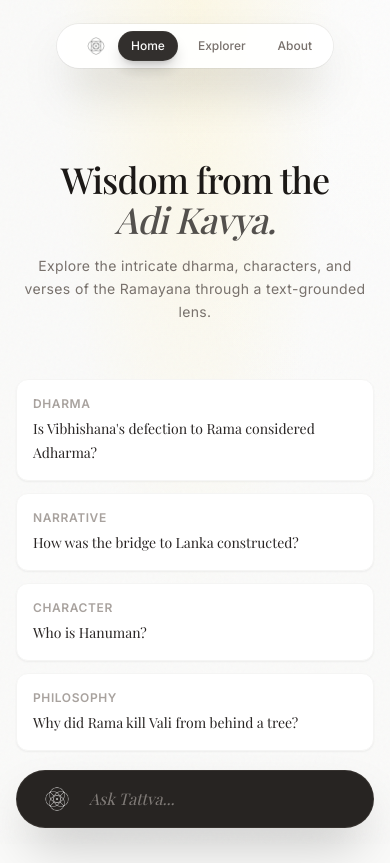
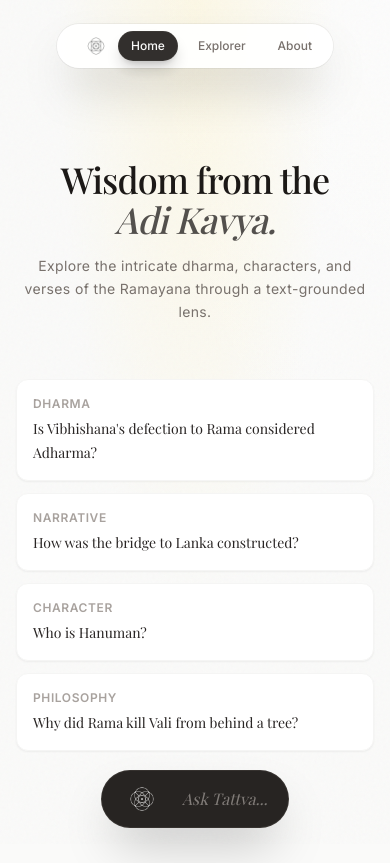
Before and after one commit to maruthiram08/tattva-app, a Next.js app: page / in a window 390 px wide. Built offline with nearby package versions, Linux system fonts and the light colour scheme.

Commit message:
UI: Add expanding search & restore explorer loader

```diff
--- /dev/null
+++ b/app/explorer/loading.tsx
@@ -0,0 +1,9 @@
+import { TattvaLoader } from "@/components/ui/tattva-loader";
+
+export default function Loading() {
+    return (
+        <div className="flex h-[80vh] w-full items-center justify-center">
+            <TattvaLoader size={64} />
+        </div>
+    );
+}
--- a/components/question/FloatingQuestionInput.tsx
+++ b/components/question/FloatingQuestionInput.tsx
@@ -23,14 +23,23 @@ export function FloatingQuestionInput({ onSubmit, isLoading }: FloatingQuestionI
         }
     };
 
+    const [isFocused, setIsFocused] = useState(false);
+    const hasValue = value.trim().length > 0;
+    const isExpanded = isFocused || hasValue || isLoading;
+
     return (
-        <div className="fixed bottom-4 md:bottom-8 left-1/2 -translate-x-1/2 z-50 w-full max-w-xl px-4 animate-in fade-in slide-in-from-bottom-8 duration-700 delay-200">
+        <div className={cn(
+            "fixed bottom-4 md:bottom-8 left-1/2 -translate-x-1/2 z-50 w-full px-4 animate-in fade-in slide-in-from-bottom-8 duration-700 delay-200 transition-all duration-500 ease-out",
+            isExpanded ? "max-w-xl" : "max-w-[220px] md:max-w-[260px]"
+        )}>
             <form
                 onSubmit={handleSubmit}
+                onClick={() => inputRef.current?.focus()}
                 className={cn(
-                    "relative flex items-center gap-3 pl-5 pr-2 py-2 rounded-full shadow-2xl transition-all duration-300 border border-stone-700/50",
+                    "relative flex items-center gap-3 pl-5 pr-2 py-2 rounded-full shadow-2xl transition-all duration-500 ease-out border border-stone-700/50 cursor-text",
                     "bg-stone-900/95 backdrop-blur-md text-stone-50",
-                    "hover:shadow-stone-900/20 hover:border-stone-600 focus-within:border-stone-500 focus-within:ring-1 focus-within:ring-stone-500/50"
+                    "hover:shadow-stone-900/20 hover:border-stone-600",
+                    isExpanded ? "ring-1 ring-stone-500/50 border-stone-500" : ""
                 )}
             >
                 <div className="flex-shrink-0 relative flex items-center justify-center w-10 h-10">
@@ -56,7 +65,7 @@ export function FloatingQuestionInput({ onSubmit, isLoading }: FloatingQuestionI
                 </div>
 
                 {isLoading ? (
-                    <span className="flex-grow text-base md:text-lg font-serif text-stone-300 italic animate-pulse">
+                    <span className="flex-grow text-base md:text-lg font-serif text-stone-300 italic animate-pulse whitespace-nowrap overflow-hidden text-ellipsis">
                         Consulting the Rishis...
                     </span>
                 ) : (
@@ -65,16 +74,34 @@ export function FloatingQuestionInput({ onSubmit, isLoading }: FloatingQuestionI
                         type="text"
                         value={value}
                         onChange={(e) => setValue(e.target.value)}
+                        onFocus={() => setIsFocused(true)}
+                        onBlur={() => setIsFocused(false)}
                         disabled={isLoading}
-                        className="flex-grow bg-transparent border-none focus:ring-0 text-base md:text-lg font-serif placeholder:text-stone-400/70 text-stone-100 placeholder:italic outline-none disabled:opacity-50 min-w-0"
-                        placeholder="Ask Tattva..."
+                        className={cn(
+                            "flex-grow bg-transparent border-none focus:ring-0 text-base md:text-lg font-serif placeholder:text-stone-400/70 text-stone-100 placeholder:italic outline-none disabled:opacity-50 min-w-0 transition-opacity duration-300",
+                            isExpanded ? "opacity-100" : "opacity-0 md:opacity-100 md:w-auto w-0"
+                        )}
+                        placeholder={isExpanded ? "Ask Tattva..." : "Ask..."}
                     />
                 )}
+
+                {/* Mobile: Show text when collapsed if needed, or just icon?
+                    Design decision: When collapsed, it looks like a pill with Icon + "Ask..."
+                */}
+                {!isExpanded && !isLoading && (
+                    <span className="absolute left-20 top-1/2 -translate-y-1/2 text-stone-400/70 font-serif italic pointer-events-none whitespace-nowrap md:hidden">
+                        Ask Tattva...
+                    </span>
+                )}
+
 
                 <button
                     type="submit"
                     disabled={!value.trim() || isLoading}
-                    className="p-2 rounded-full bg-stone-800 text-stone-300 hover:bg-stone-700 hover:text-white disabled:opacity-0 disabled:pointer-events-none transition-all duration-200 flex-shrink-0 border border-stone-700"
+                    className={cn(
+                        "p-2 rounded-full bg-stone-800 text-stone-300 hover:bg-stone-700 hover:text-white disabled:opacity-0 disabled:pointer-events-none transition-all duration-200 flex-shrink-0 border border-stone-700",
+                        !isExpanded && "opacity-0 pointer-events-none w-0 p-0 border-0"
+                    )}
                 >
                     {isLoading ? <Loader2 className="w-4 h-4 animate-spin" /> : <ArrowRight className="w-4 h-4" />}
                 </button>
```
